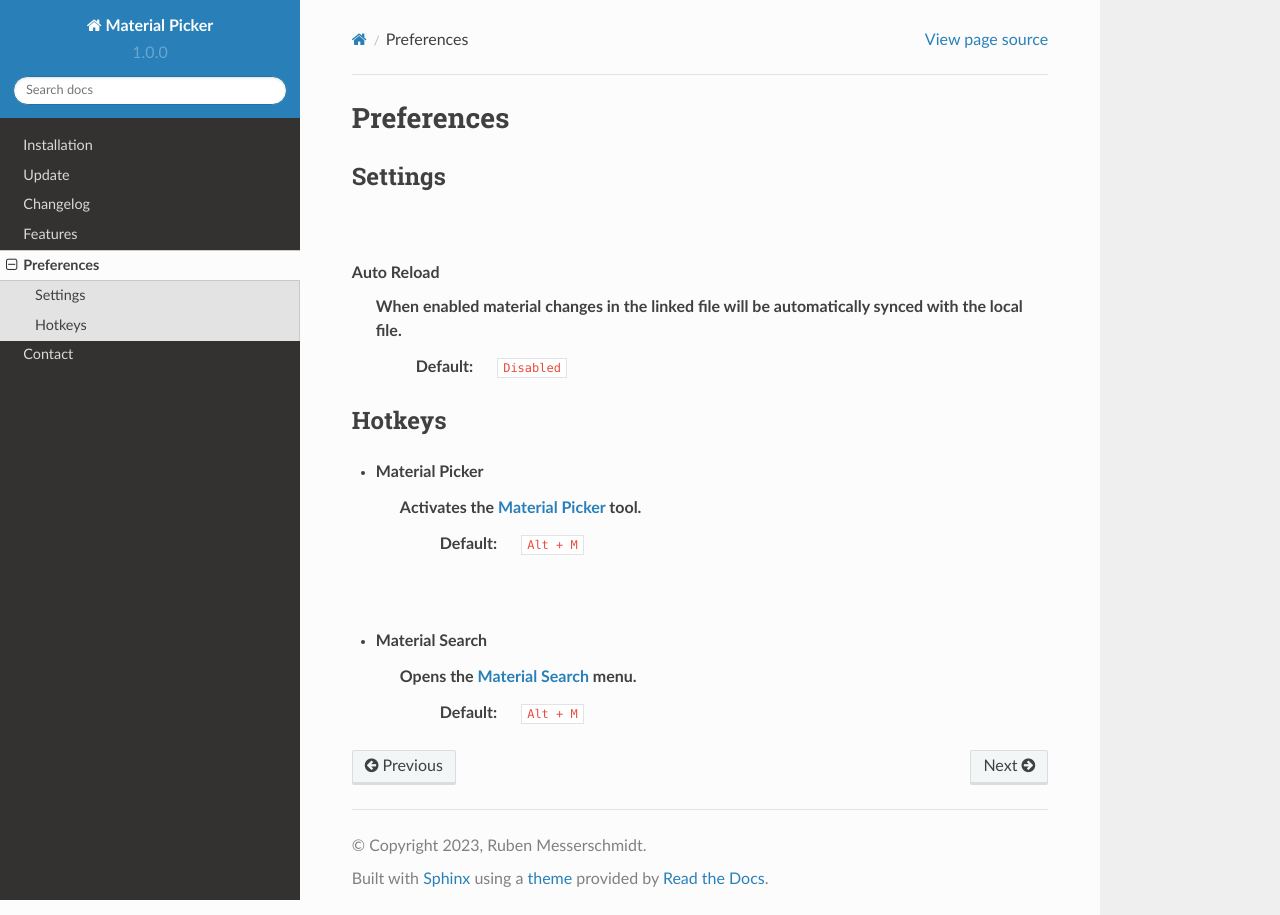
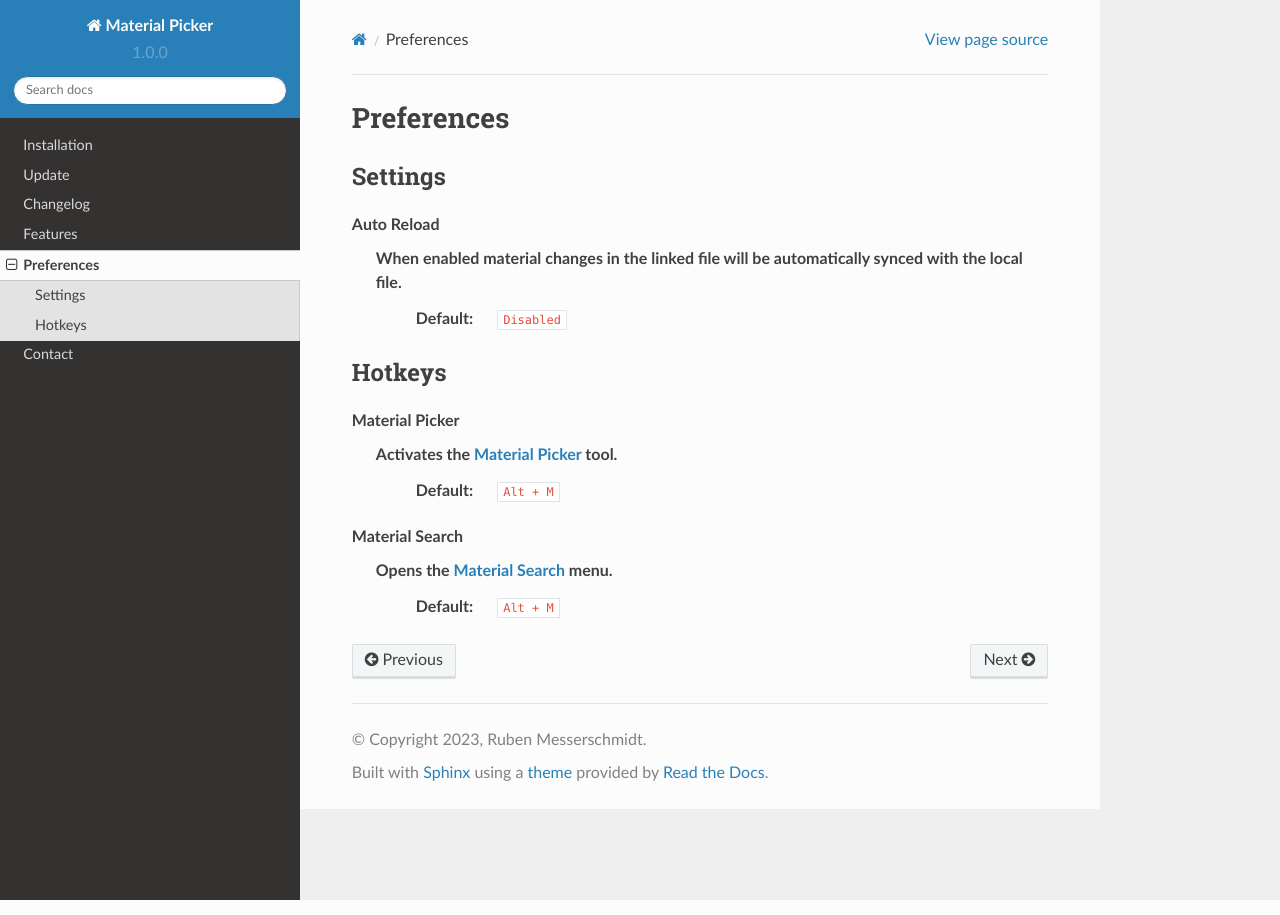
Before and after one commit to rubenmesserschmidt/Material-Picker_docs, a Sphinx documentation site: the page built from docs/source/preferences.rst, in a window 1280 px wide. Built offline with Sphinx 7.4.7 and the Read the Docs theme 2.0.0, drawn with Linux system fonts in a browser that asks for light colours.

Commit message:
edited prefs

```diff
--- a/docs/source/preferences.rst
+++ b/docs/source/preferences.rst
@@ -5,7 +5,6 @@
 Settings
 ********
 
-|
 **Auto Reload**
  When enabled material changes in the linked file will be automatically synced with the local file.
   :Default: ``Disabled``
@@ -14,11 +13,10 @@
 Hotkeys
 *******
 
-* **Material Picker**
-   Activates the :ref:`Material Picker <Material Picker Feature>` tool.
-     :Default: ``Alt + M``
+**Material Picker**
+ Activates the :ref:`Material Picker <Material Picker Feature>` tool.
+  :Default: ``Alt + M``
 
-|
-* **Material Search**
-   Opens the :ref:`Material Search` menu.
-     :Default: ``Alt + M``
+**Material Search**
+ Opens the :ref:`Material Search` menu.
+  :Default: ``Alt + M``
```
